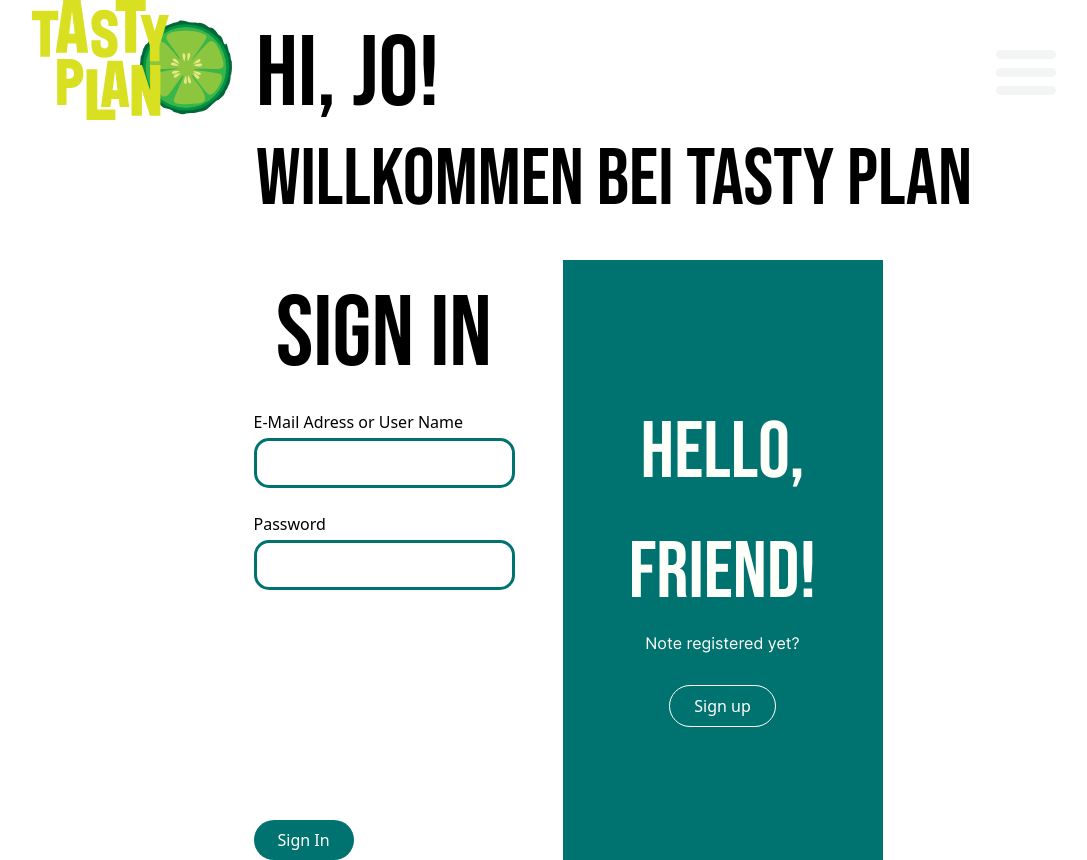
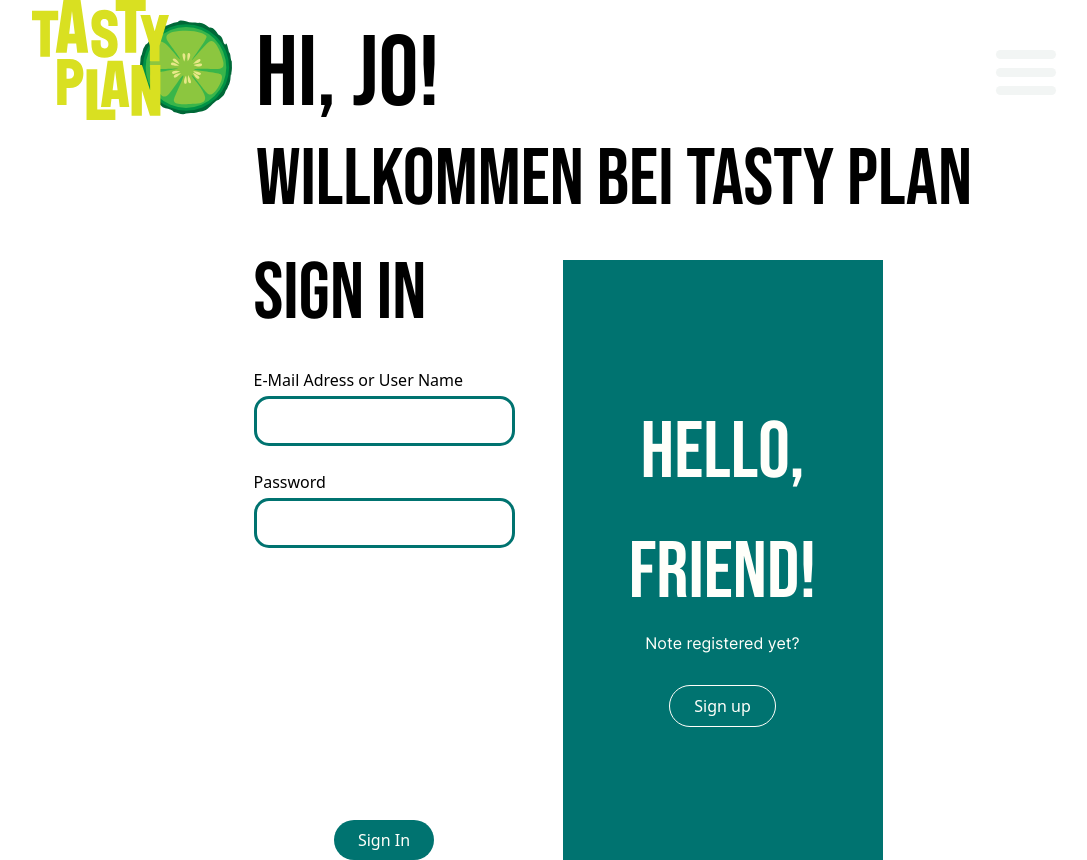
Before and after one commit to fichtnerma/Tastyplan, a Next.js app in the folder frontend/: page /authentication/1 in a window 1280 px wide. Shown: the whole page, without its empty margins (96-1183 px from the left). Built offline with nearby package versions, Linux system fonts and the light colour scheme.

Commit message:
FIX: spacing

```diff
--- a/frontend/src/components/Login/Login.tsx
+++ b/frontend/src/components/Login/Login.tsx
@@ -5,9 +5,10 @@ function Login({ onSubmit }: { onSubmit: () => void }) {
     const [password, setPassword] = useState('');
 
     return (
-        <div className="basis-1/4 form-container sign-in-container">
-            <form action="#" className="flex flex-col items-center w-full h-full px-12">
-                <h1>Sign in</h1>
+        <div className="basis-1/4">
+            <form action="#" className="w-full h-full px-12">
+                <fieldset className="flex flex-col items-center h-full">
+                    <legend className="h2 leading-[68px] mb-10">Sign in</legend>
                     <div className="w-full text-input-wrapper mb-6">
                         <label htmlFor="accountName">E-Mail Adress or User Name</label>
                         <input type="text" name="accountName" />
@@ -16,7 +17,8 @@ function Login({ onSubmit }: { onSubmit: () => void }) {
                         <label htmlFor="password">Password</label>
                         <input type="password" name="password" />
                     </div>
-                <button className="btn-primary mt-auto mr-auto ml-0">Sign In</button>
+                    <button className="btn-primary mt-auto mx-auto">Sign In</button>
+                </fieldset>
             </form>
         </div>
     );
--- a/frontend/src/components/Register/Register.tsx
+++ b/frontend/src/components/Register/Register.tsx
@@ -101,14 +101,13 @@ function Register({ onSignIn }: { onSignIn: () => void }) {
     };
 
     return (
-        <div className="basis-1/4 form-container sign-up-container">
-            <form className="bg-white px-4" onSubmit={handleSubmit}>
-                <fieldset className="pl-12 pr-4">
+        <div className="basis-1/4">
+            <form className="h-full bg-white px-12" onSubmit={handleSubmit}>
+                <fieldset className="flex flex-col items-center h-full">
                     <legend className="h2 leading-[68px] mb-1">Register</legend>
                     <p className="text-xs mb-10">
                         Already have an account? Log in <a href="/">here!</a>
                     </p>
-                    <div className="flex flex-col">
                     <div className="text-input-wrapper mb-6">
                         <label htmlFor="email">
                             E-Mail <span className="text-red-600 font-lg font-bold">*</span>{' '}
@@ -142,7 +141,7 @@ function Register({ onSignIn }: { onSignIn: () => void }) {
                             onChange={(e) => setPassword(e.target.value)}
                         />
                     </div>
-                        <div className="text-input-wrapper mb-10">
+                    <div className="text-input-wrapper">
                         <label htmlFor="passwordConfirmation">
                             Confirm Password <span className="text-red-600 font-lg font-bold">*</span>{' '}
                         </label>
@@ -153,10 +152,9 @@ function Register({ onSignIn }: { onSignIn: () => void }) {
                             onChange={(e) => setPasswordConf(e.target.value)}
                         />
                     </div>
-                        <button className="btn-primary ml-auto mr-0" type="submit">
+                    <button className="btn-primary mt-auto mx-auto" type="submit">
                         Sign up
                     </button>
-                    </div>
                 </fieldset>
             </form>
         </div>
--- a/frontend/src/styles/globals.scss
+++ b/frontend/src/styles/globals.scss
@@ -108,6 +108,7 @@ p {
 }
 
 .btn {
+    display: block;
     border-radius: 60px;
     padding: 0.5rem 1.5rem;
     width: fit-content;
```
Lines whose indentation alone changed are shown as unchanged.
